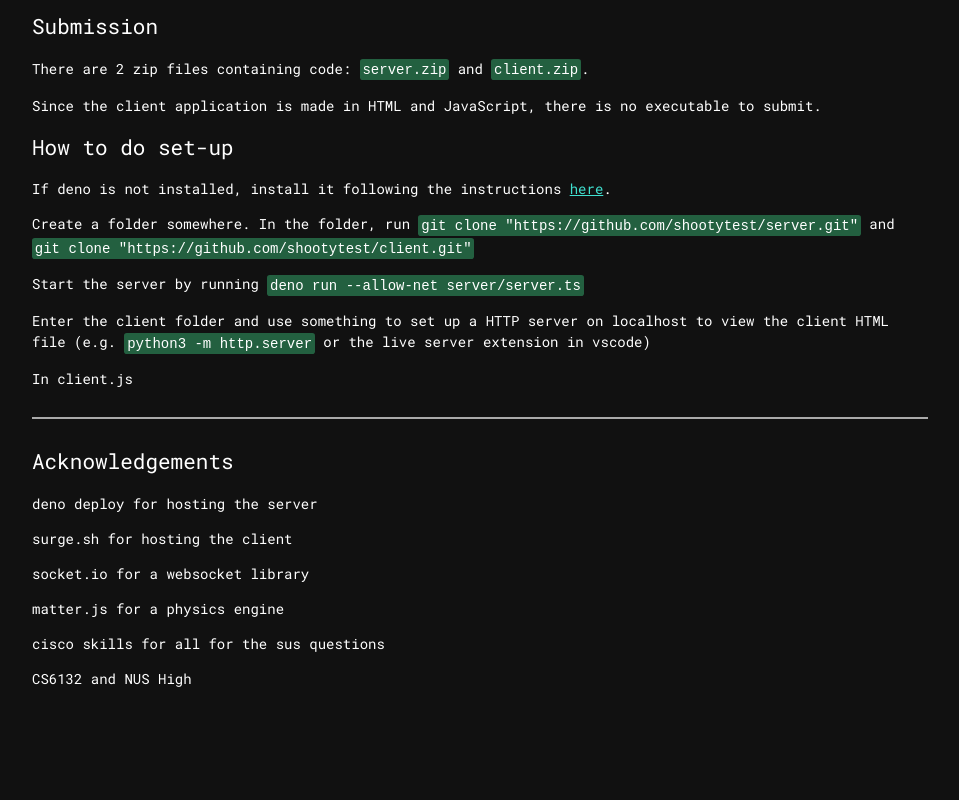
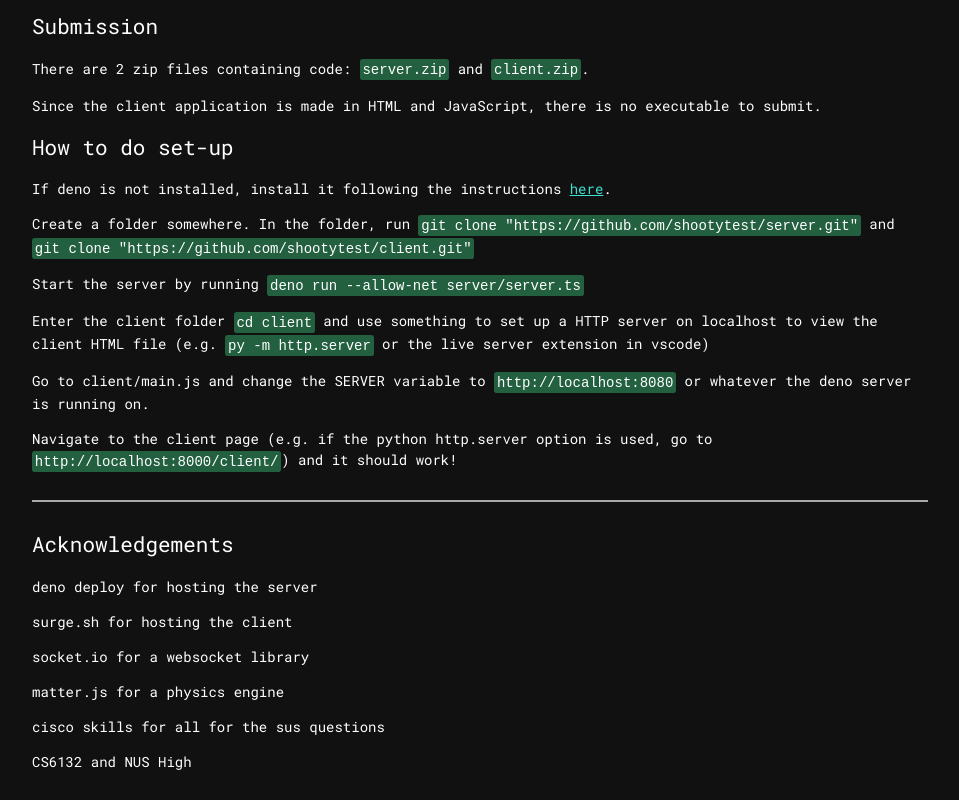
Before and after one commit to shootytest/client, a plain HTML site: page report/index.html in a window 1280 px wide. Shown: the part 2217-3017 px from the top of the page, without its empty margins (160-1119 px from the left). Before the commit the page ends 2934 px from the top, so only its background shows below. Drawn offline with Linux system fonts and the light colour scheme.

Commit message:
report 📢

```diff
--- a/report/index.html
+++ b/report/index.html
@@ -135,8 +135,9 @@
     <p>If deno is not installed, install it following the instructions <a href="https://deno.land/manual/getting_started/installation" target="_blank">here</a>.</p>
     <p>Create a folder somewhere. In the folder, run <code>git clone "https://github.com/shootytest/server.git"</code> and <code>git clone "https://github.com/shootytest/client.git"</code></p>
     <p>Start the server by running <code>deno run --allow-net server/server.ts</code></p>
-    <p>Enter the client folder and use something to set up a HTTP server on localhost to view the client HTML file (e.g. <code>python3 -m http.server</code> or the live server extension in vscode)</p>
-    <p>In client.js</p>
+    <p>Enter the client folder <code>cd client</code> and use something to set up a HTTP server on localhost to view the client HTML file (e.g. <code>py -m http.server</code> or the live server extension in vscode)</p>
+    <p>Go to client/main.js and change the SERVER variable to <code>http://localhost:8080</code> or whatever the deno server is running on.</p>
+    <p>Navigate to the client page (e.g. if the python http.server option is used, go to <code>http://localhost:8000/client/</code>) and it should work!</p>
     <hr>
     <h2>Acknowledgements</h2>
     <p>
```
